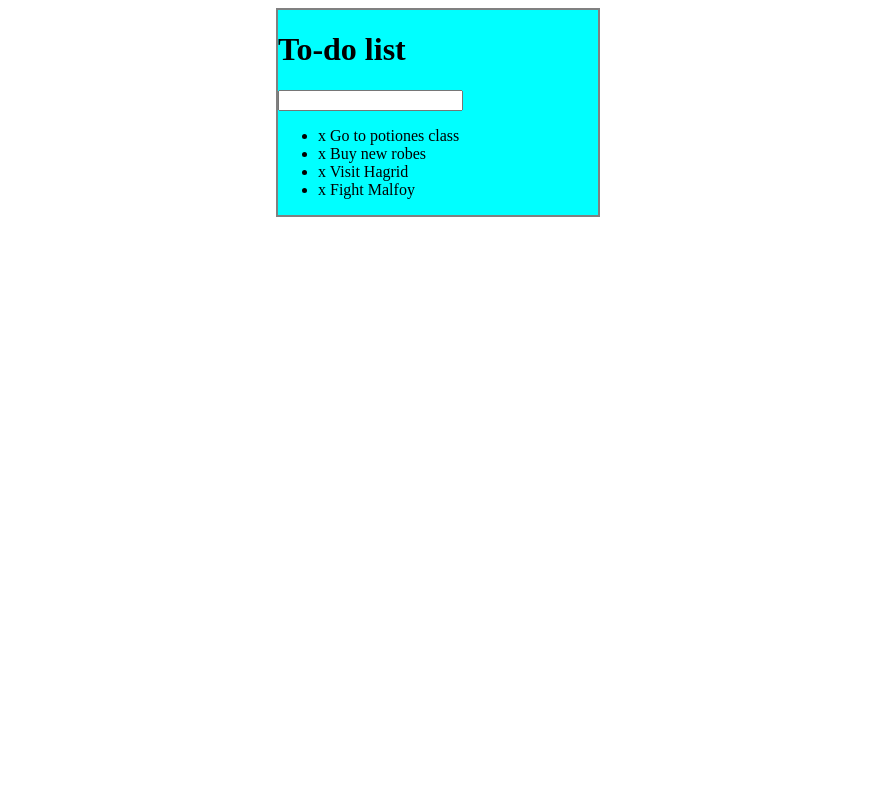
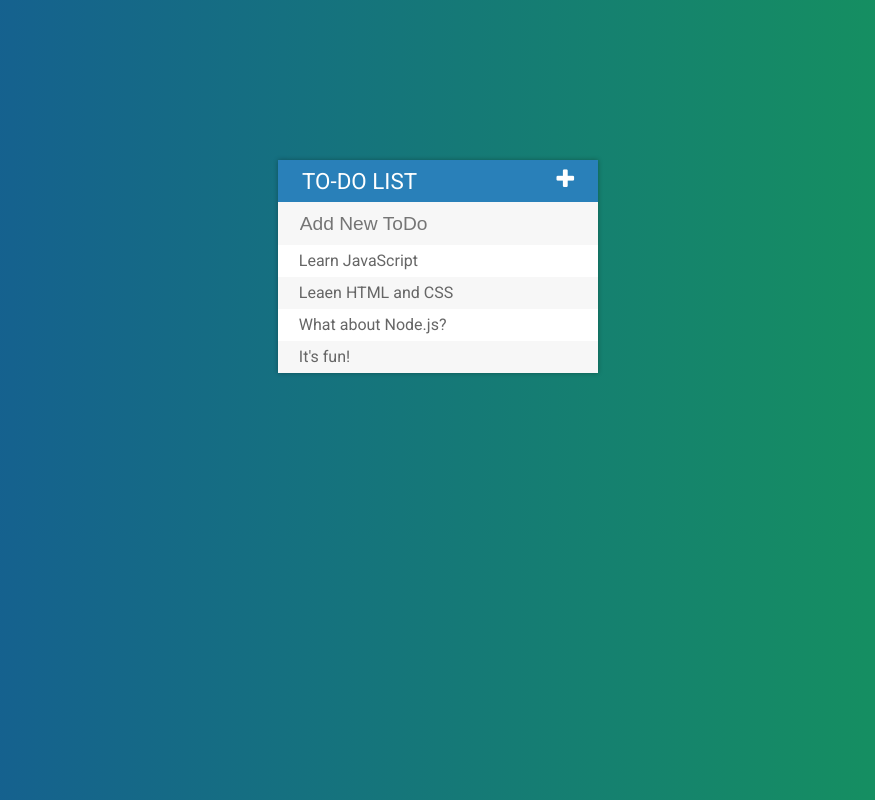
Before and after one commit to andrei-kozel/JavaScript, a plain HTML site: page To Do List Project/index.html in a window 1280 px wide. Shown: the whole page, without its empty margins (202-1077 px from the left). Drawn offline with nearby package versions, Linux system fonts and the light colour scheme.

Commit message:
final todo list project

```diff
--- a/To Do List Project/css/style.css
+++ b/To Do List Project/css/style.css
@@ -1,8 +1,81 @@
+body {
+    font-family: Roboto, sans-serif;
+    background: #159957;
+    /* fallback for old browsers */
+    background: -webkit-linear-gradient(to right, #155799, #159957);
+    /* Chrome 10-25, Safari 5.1-6 */
+    background: linear-gradient(to right, #155799, #159957);
+    /* W3C, IE 10+/ Edge, Firefox 16+, Chrome 26+, Opera 12+, Safari 7+ */
+}
+
 #container {
     width: 20rem;
-    margin: 0 auto;
-    background-color: aqua;
-    border: 2px solid gray;
+    margin: 10rem auto;
+    background-color: #f7f7f7;
+    box-shadow: 0 0 .3rem rgba(0, 0, 0, 0.3);
+}
+
+h1 {
+    background-color: #2980b9;
+    color: white;
+    margin: 0;
+    padding: 0.5rem 1.5rem;
+    text-transform: uppercase;
+    font-size: 1.4rem;
+    font-weight: normal;
+}
+
+ul {
+    list-style: none;
+    margin: 0;
+    padding: 0;
+}
+
+li {
+    background-color: #fff;
+    height: 2rem;
+    line-height: 2rem;
+    color: #666;
+}
+
+li:nth-child(2n) {
+    background-color: #f7f7f7;
+}
+
+input {
+    font-size: 1.2rem;
+    background-color: #f7f7f7;
+    color: #2980b9;
+    width: 100%;
+    padding: .6rem .6rem .6rem 1.3rem;
+    box-sizing: border-box;
+    border: 1px solid rgba(0, 0, 0, 0);
+}
+
+input:focus {
+    background-color: #fff;
+    border: .1rem solid #2980b9;
+}
+
+span {
+    background-color: #e74c3c;
+    height: 2rem;
+    margin-right: 1.3rem;
+    text-align: center;
+    color: #fff;
+    width: 0;
+    display: inline-block;
+    transition: 0.2s linear;
+    opacity: 0;
+}
+
+li:hover span {
+    width: 2rem;
+    opacity: 1;
+}
+
+.fa-plus {
+    float: right;
 }
 
 .completed {
--- a/To Do List Project/index.html
+++ b/To Do List Project/index.html
@@ -6,22 +6,32 @@
     <meta name="viewport" content="width=device-width, initial-scale=1.0">
     <meta http-equiv="X-UA-Compatible" content="ie=edge">
     <title>Todo List</title>
+    <!-- font Roboto -->
+    <link href="https://fonts.googleapis.com/css?family=Roboto" rel="stylesheet">
+    <!-- FontAwesome CDN -->
+    <link rel="stylesheet" href="https://cdnjs.cloudflare.com/ajax/libs/font-awesome/4.7.0/css/font-awesome.min.css">
+    <!-- my css file -->
     <link rel="stylesheet" href="css/style.css">
 </head>
 
 <body>
     <div id="container">
-        <h1>To-do list</h1>
-        <input type="text">
+        <h1>To-do list <i class="fa fa-plus"></i></h1>
+        <input type="text" placeholder="Add New ToDo">
         <ul>
-            <li><span>x</span> Go to potiones class</li>
-            <li><span>x</span> Buy new robes</li>
-            <li><span>x</span> Visit Hagrid</li>
-            <li><span>x</span> Fight Malfoy</li>
+            <li>
+                <span><i class="fa fa-trash"></i></span>Learn JavaScript</li>
+            <li>
+                <span><i class="fa fa-trash"></i></span>Leaen HTML and CSS</li>
+            <li>
+                <span><i class="fa fa-trash"></i></span>What about Node.js?</li>
+            <li>
+                <span><i class="fa fa-trash"></i></span>It's fun!</li>
         </ul>
 
     </div>
 
+    <!-- jQuery CDN -->
     <script src="https://code.jquery.com/jquery-3.3.1.js" integrity="sha256-2Kok7MbOyxpgUVvAk/HJ2jigOSYS2auK4Pfzbm7uH60=" crossorigin="anonymous"></script>
     <script src="script/to-do-list.js"></script>
 </body>
--- a/To Do List Project/script/to-do-list.js
+++ b/To Do List Project/script/to-do-list.js
@@ -4,20 +4,25 @@ $('ul').on('click', 'li',  function(){
 });
 
 // click on <span> to delete todo
-$('span').on('click', function(event){
+$('ul').on('click', 'span', function(event){
     $(this).parent().fadeOut(500, function(){
         $(this).remove();
     });
     event.stopPropagation();
 });
 
-//
+// add new todo <li> with input text
 $('input[type="text"]').keypress(function(event){
     if(event.which === 13) {
         // grabbing new todo text from <input>
         var newTodoText = $(this).val();
         $(this).val('');
         // create a new <li> and add to <ul>
-        $('ul').append("<li><span>x</span> " + newTodoText + "</li>");
+        $('ul').append("<li><span><i class='fa fa-trash'></i></span> " + newTodoText + "</li>");
     }
 });
+
+//
+$('.fa-plus').click(function(){
+    $('input[type="text"]').fadeToggle();
+})
```
